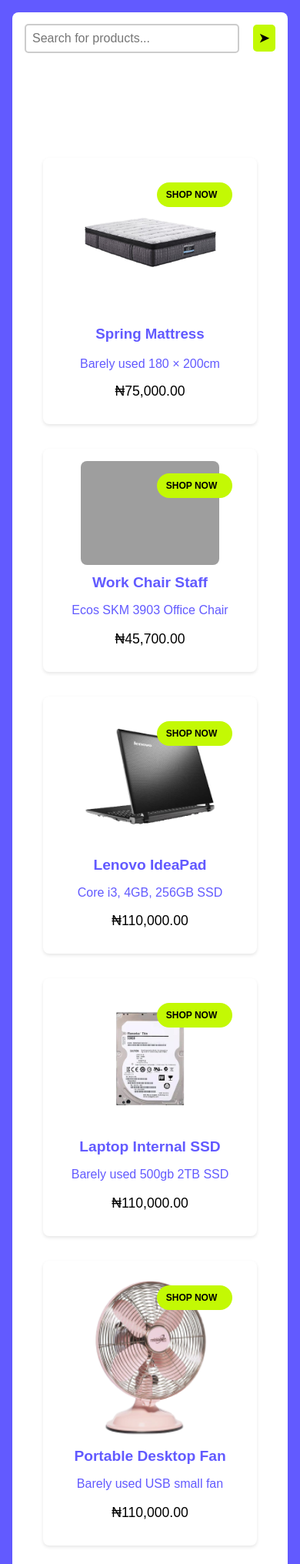
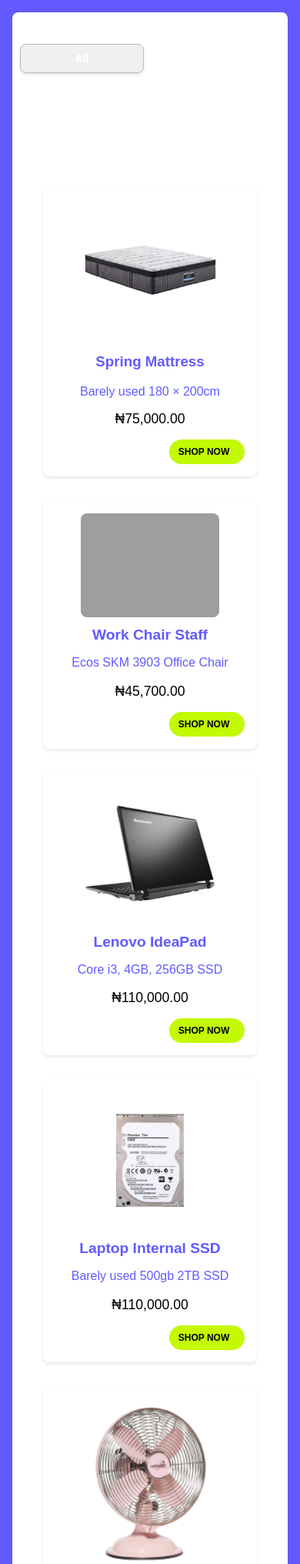
Before and after one commit to codeAKstan/Swivly, a Django app: page / in a window 390 px wide. Shown: the part 701-2733 px from the top of the page at 77% size. Run offline with Django 5.2, Linux system fonts and the light colour scheme; data that the repository does not hold is empty; grey boxes are pictures that could not be loaded.

Commit message:
Merry christmas, modified the mobile view of the categories

```diff
--- a/Swivly/settings.py
+++ b/Swivly/settings.py
@@ -39,7 +39,6 @@ INSTALLED_APPS = [
     'django.contrib.messages',
     'django.contrib.staticfiles',
     'django_extensions',
-    'shop.apps.ShopConfig',
 ]
 
 MIDDLEWARE = [
--- a/registration/static/css/styles.css
+++ b/registration/static/css/styles.css
@@ -361,6 +361,8 @@ body {
     z-index: 111;
 }
 
+
+
 .product-card .img-container img {
     /* max-width: 100%; */
     position: relative;
@@ -377,6 +379,12 @@ body {
     color: #000;
 }
 
+.product-card .content .badge2 {
+    color: #000;
+    visibility: hidden;
+}
+
+
 .product-card h5 {
     font-size: 1.2rem;
     margin: 0.5rem 0;
@@ -465,6 +473,10 @@ body {
     outline: none;
 }
 
+.filter-mob {
+    display: none;
+}
+
 /* Mobile Responsive Layout */
 @media (max-width: 768px) {
     .shop-section {
@@ -487,6 +499,7 @@ body {
         font-size: 1rem;
         border: 2px solid #ccc;
         border-radius: 5px;
+        display: none;
     }
 
     .search-bar button {
@@ -497,6 +510,7 @@ body {
         border: none;
         border-radius: 5px;
         cursor: pointer;
+        display: none;
     }
 
     .products-section {
@@ -531,9 +545,77 @@ body {
         background-color: white;
     }
 
+
+
+    .product-card .badge {
+        visibility: hidden;
+    }
+
     .product-card .content {
         color: #625aff;
-    }
+
+    }
+
+    .product-card .content .badge2 {
+        position: relative;
+        visibility: visible;
+        width: 70px;
+        background-color: #C3F904;
+        color: #000;
+        padding: 9px 18px;
+        padding-left: 10px;
+        font-size: 12px;
+        border-radius: 20px;
+        font-weight: bold;
+        cursor: pointer;
+        z-index: 111;
+        float: right;
+    }
+
+    .filter-mob {
+        display: block;
+    }
+
+    .filter-mob ul {
+        display: grid;
+        grid-template-columns: repeat(2, 1fr);
+        gap: 16px;
+        list-style-type: none;
+        padding: 10px;
+    }
+
+    .filter-mob li {
+        text-align: center;
+        background: #6666ff;
+        color: #fff;
+        border: 1px solid #ddd;
+        border-radius: 8px;
+        padding: 10px 20px;
+        font-size: 14px;
+        font-weight: bold;
+        box-shadow: 0 2px 4px rgba(0, 0, 0, 0.1);
+        cursor: pointer;
+    }
+
+    .filter-mob li a {
+        text-decoration: none;
+        color: #fff;
+        display: block;
+        width: 100%;
+        height: 100%;
+    }
+
+    .filter-mob li.selected {
+        background: #f0f0f0;
+        border-color: #bbb;
+    }
+
+    .filter-mob li:hover {
+        background: #eaeaea;
+        border-color: #aaa;
+    }
+
+
 
 
 }
--- a/registration/templates/registration/index.html
+++ b/registration/templates/registration/index.html
@@ -50,6 +50,20 @@
                 <input type="text" name="search" placeholder="Search for products...">
                 <button>➤</button>
             </div>
+            <div class="filter-mob">
+                <ul>
+                    <li {% if not category %}class="selected" {% endif %}>
+                        <a href="{% url 'registration:product_list' %}">All</a>
+                    </li>
+                    {% for c in categories %}
+                    <li {% if c.is_selected %}class="selected" {% endif %}>
+                        <a href="{{ c.get_absolute_url }}">{{ c.name }}</a>
+                    </li>
+
+
+                    {% endfor %}
+                </ul>
+            </div>
             <div class="products-grid">
                 <div class="product-card">
                     <div class="curve">
@@ -64,6 +78,7 @@
                         <div class="price">
                             <span>₦75,000.00</span>
                         </div>
+                        <div class="badge2">SHOP NOW</div>
 
                     </div>
                 </div>
@@ -78,6 +93,7 @@
                         <h5>Work Chair Staff</h5>
                         <p>Ecos SKM 3903 Office Chair</p>
                         <p class="price">₦45,700.00</p>
+                        <div class="badge2">SHOP NOW</div>
                     </div>
                 </div>
                 <div class="product-card">
@@ -91,6 +107,7 @@
                         <h5>Lenovo IdeaPad</h5>
                         <p>Core i3, 4GB, 256GB SSD</p>
                         <p class="price">₦110,000.00</p>
+                        <div class="badge2">SHOP NOW</div>
                     </div>
 
                 </div>
@@ -105,6 +122,7 @@
                         <h5>Laptop Internal SSD</h5>
                         <p>Barely used 500gb 2TB SSD</p>
                         <p class="price">₦110,000.00</p>
+                        <div class="badge2">SHOP NOW</div>
                     </div>
 
                 </div>
@@ -119,6 +137,7 @@
                         <h5>Portable Desktop Fan</h5>
                         <p>Barely used USB small fan</p>
                         <p class="price">₦110,000.00</p>
+                        <div class="badge2">SHOP NOW</div>
                     </div>
 
                 </div>
@@ -133,6 +152,7 @@
                         <h5>Electric Cooker</h5>
                         <p>Fast electric cooker</p>
                         <p class="price">₦56,000.00</p>
+                        <div class="badge2">SHOP NOW</div>
                     </div>
 
                 </div>
```
